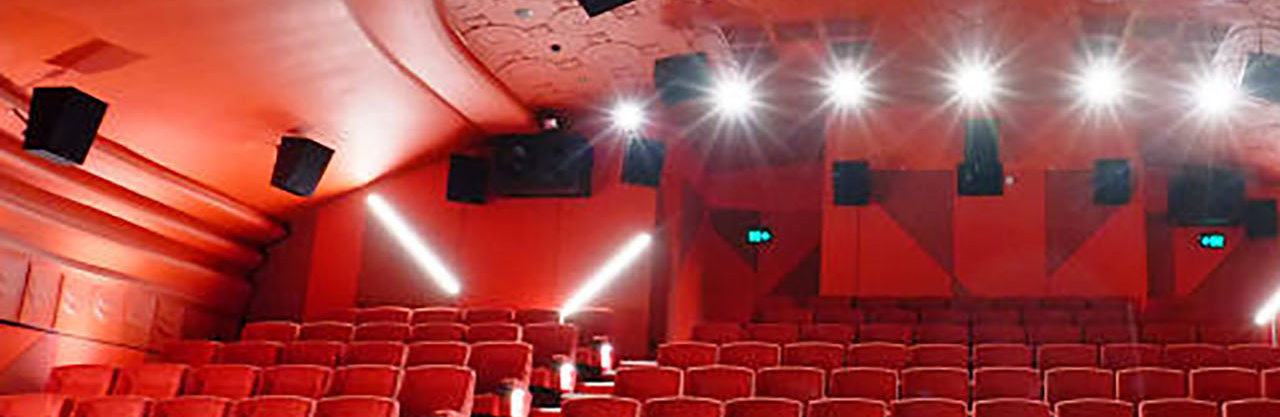
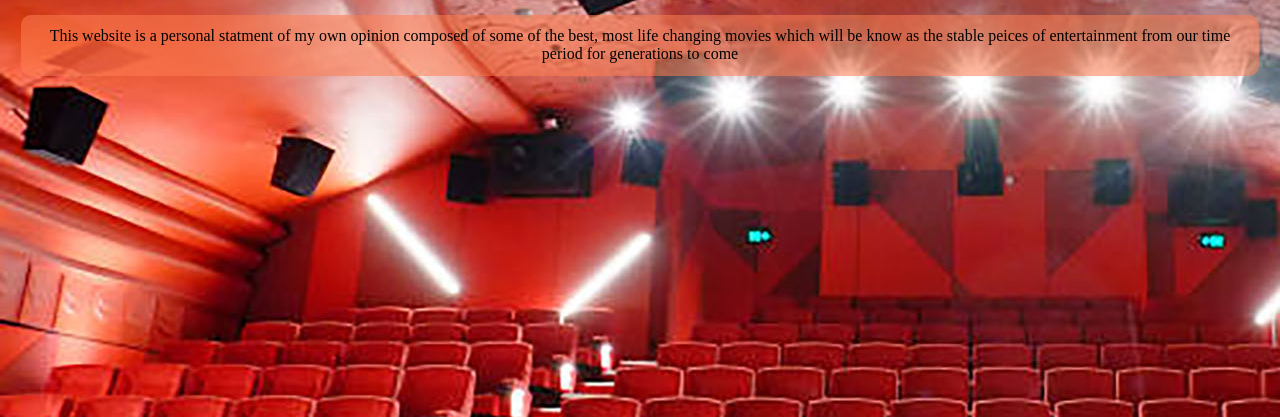
Before and after one commit to Exalibur3669/timelessmovies, a plain HTML site: page index.html in a window 1280 px wide. Shown: the part 383-800 px from the top of the page. Drawn offline with Linux system fonts and the light colour scheme.

Commit message:
Update index.html

```diff
--- a/index.html
+++ b/index.html
@@ -27,6 +27,10 @@
 			 <a href="the pianist.html">The Pianist</a>
 		 </li>
 	</nav></article>
+			<article class="item">
+			This website is  a personal statment of my own opinion composed of some of the best, most life changing movies which will be know as the stable peices of entertainment from our time period for generations to come
+
+	</article>
 </header>
 </main>
 </body>
```
